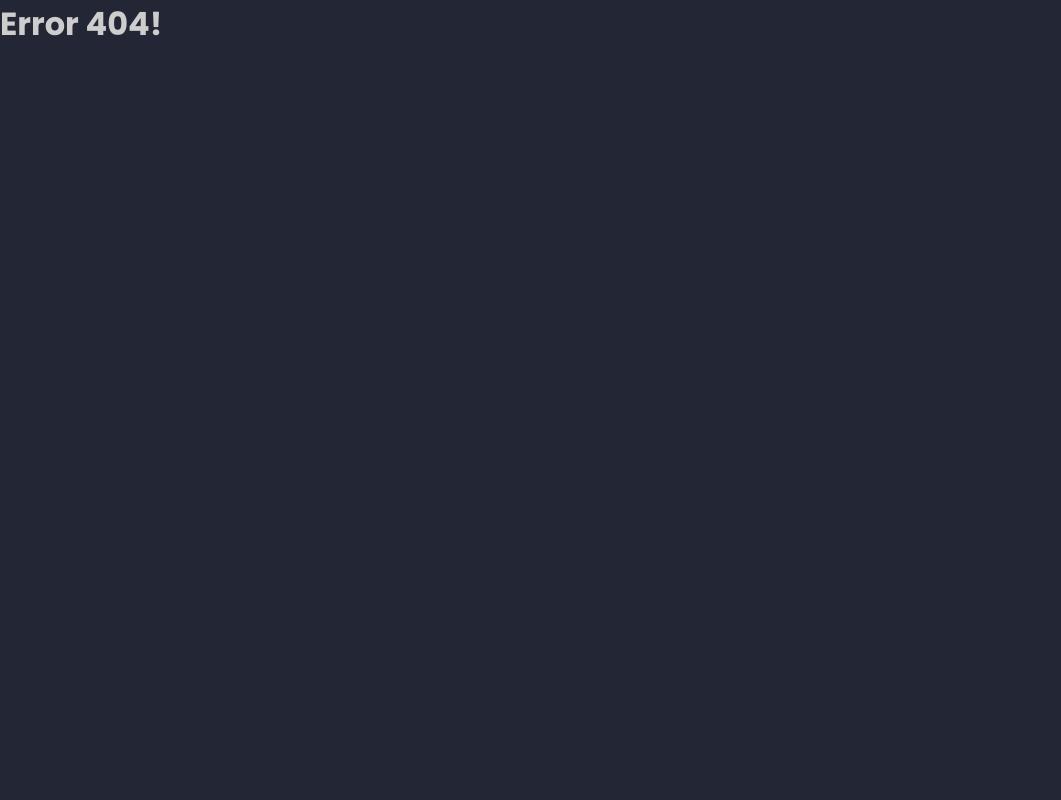
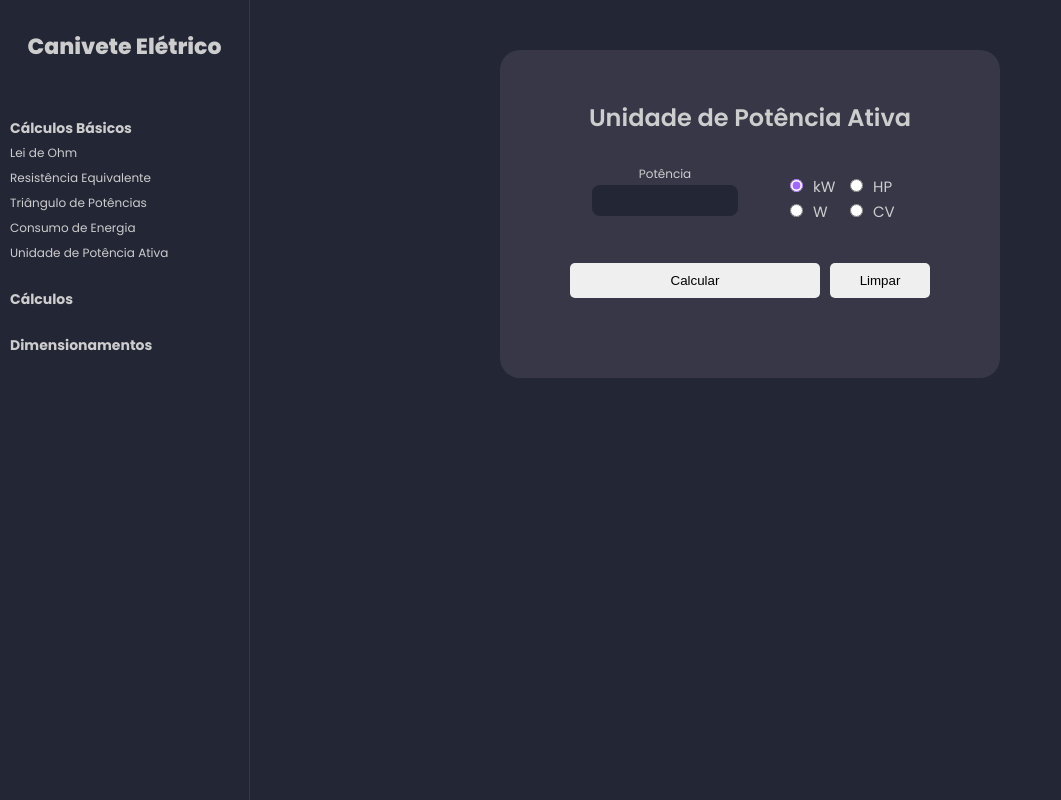
Before and after one commit to GuiSilvaAndrade/canivete-eletrico, a React (Create React App) app: page /unidade-de-potencia-ativa in a window 1280 px wide. Before the commit this address had no page. Shown: the whole page, without its empty margins (0-1061 px from the left). Built offline with nearby package versions, Linux system fonts and the light colour scheme; no server answers.

Commit message:
Active Unite Power OK

```diff
--- a/src/index.js
+++ b/src/index.js
@@ -12,6 +12,7 @@ import PowerTriangle from './pages/CalculosBasicos/PowerTriangle';
 import OhmsLaw from './pages/CalculosBasicos/OhmsLaw';
 import EquivalentResistance from './pages/CalculosBasicos/EquivalentResistance'
 import EnergyConsumption from './pages/CalculosBasicos/EnergyConsumption';
+import ActivePowerUnit from './pages/CalculosBasicos/ActivePowerUnit';
 
 
 
@@ -40,6 +41,10 @@ const router = createBrowserRouter([
       {
         path: "/consumo-de-energia",
         element: <EnergyConsumption />
+      },
+      {
+        path: "/unidade-de-potencia-ativa",
+        element: <ActivePowerUnit />
       }
     ]
   }
--- /dev/null
+++ b/src/pages/CalculosBasicos/ActivePowerUnit.js
@@ -0,0 +1,104 @@
+import { useRef, useState } from 'react'
+import { useEffect } from 'react';
+import api from '../../services/api';
+import Input from '../../components/Input'
+import InputRadio from '../../components/InputRadio'
+import InputRadioDefaultChecker from '../../components/InputRadioDefaultChecked'
+
+function ActivePowerUnit() {
+  // States
+  const [sendToAPI, setSendToAPI] = useState()
+  const [powerValue, setPowerValue] = useState("")
+
+  // Necessary to use the variable inside the useEffect
+  const selectUnit = useRef('kW')
+  const responseOne = useRef()
+  const responseTwo = useRef()
+  const responseThree = useRef()
+
+  // Request to the back-end
+  const data = {
+    power: powerValue,
+    unit: selectUnit.current
+  }
+
+  // Clean all fields
+  const cleanAll = () => {
+    setPowerValue('')
+    responseOne.current = ''
+    responseTwo.current = ''
+    responseThree.current = ''
+  }
+
+  // Handle input change
+  const handleChangePowerValue = (e) => {setPowerValue(e.target.value)}
+
+  // Set input radio variable
+  const setW = () => { selectUnit.current = "W" }
+  const setKW = () => { selectUnit.current = "kW" }
+  const setHP = () => { selectUnit.current = "HP" }
+  const setCV = () => { selectUnit.current = "CV" }
+
+  // Connection with the back-end
+  useEffect(() => {
+    api.post('active-power-unit', data)
+  .then(res => {
+    const { response1, response2, response3 } = res.data[0]
+    setSendToAPI() // Avoids having to make 2 clicks on the button
+    console.log(data)
+    console.log(res.data[0])
+    responseOne.current = response1
+    responseTwo.current = response2
+    responseThree.current = response3
+  }).catch(err =>  {
+    console.error(err);
+  })
+  }, [sendToAPI])
+
+  return (
+  <div className='container-main'>
+    <div className='container-content'>
+      <h2 className='main-title'>Unidade de Potência Ativa</h2>
+
+      <div className='container-inputs'>
+        <div>
+          <Input text={'Potência'} value={powerValue} onChange={handleChangePowerValue} />
+        </div>
+
+        <div className='container-radio-consumo'>
+          <div className='container-radio-consumo-2'>
+            <div className='container-radio-consumo-3'>
+
+            <InputRadioDefaultChecker text={'kW'} onChange={setKW} name ={'label'} tag={'kw'}/>
+            <InputRadio text={'W'} onChange={setW} name ={'label'} tag={'w'}/>
+
+            </div>
+
+            <div className='container-radio-consumo-3'>
+
+              <InputRadio text={'HP'} onChange={setHP} name={'label'} tag={'hp'}/>
+              <InputRadio text={'CV'} onChange={setCV} name={'label'} tag={'cv'}/>
+
+            </div>
+
+          </div>
+
+        </div>
+
+      </div>
+
+      <div>
+        <button className='send-button' onClick={setSendToAPI}>Calcular</button>
+        <button className='clear-button' onClick={cleanAll}>Limpar</button>
+      </div>
+
+      <div className='container-responses'>
+        <p>{responseOne.current}</p>
+        <p>{responseTwo.current}</p>
+        <p>{responseThree.current}</p>
+      </div>
+    </div>
+  </div>
+)}
+
+export default ActivePowerUnit
--- a/src/pages/Navbar/index.js
+++ b/src/pages/Navbar/index.js
@@ -27,6 +27,10 @@ function Navbar() {
         <Link to="/consumo-de-energia">Consumo de Energia</Link>
       </div>
 
+      <div className='navbar-link'>
+        <Link to="/unidade-de-potencia-ativa">Unidade de Potência Ativa</Link>
+      </div>
+
 
 
       <h5>Cálculos</h5>
```
